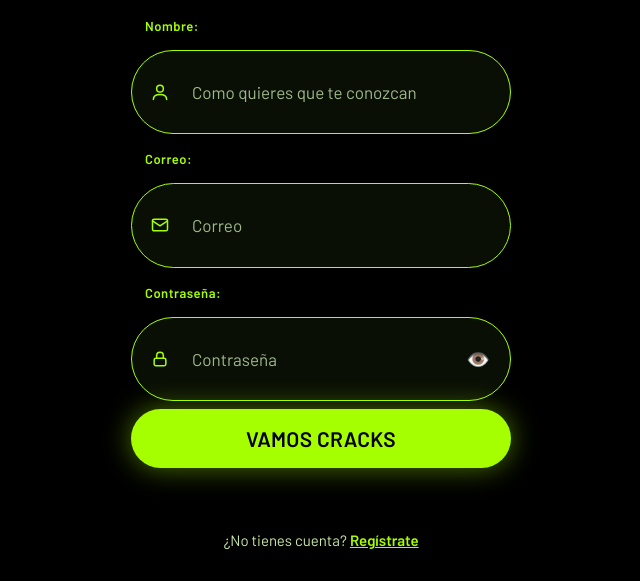
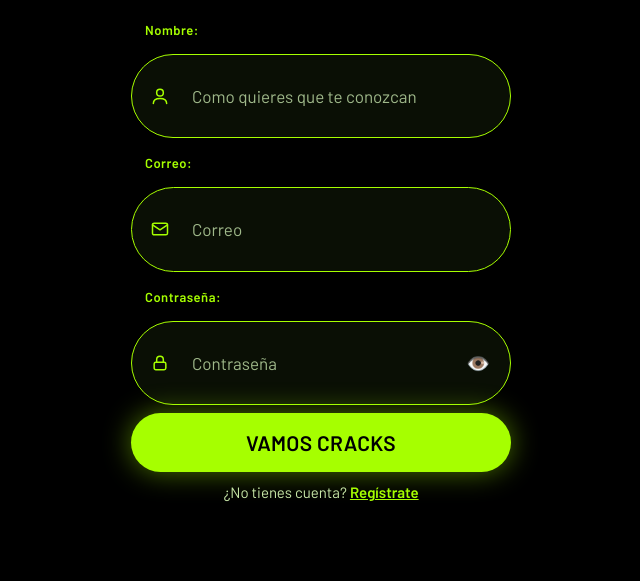
Before and after one commit to julian-crks/CRKS-LANDING, a plain HTML site: page index.html in a window 1280 px wide. Shown: the part 219-800 px from the top of the page, without its empty margins (319-959 px from the left). Drawn offline with nearby package versions, Linux system fonts and the light colour scheme.

Commit message:
Add files via upload

```diff
--- a/index.html
+++ b/index.html
@@ -116,7 +116,7 @@ header button{background:#fff3}small,.m{color:var(--mut)}img{max-width:100%;bord
 .auth-field input{flex:1;background:transparent;border:0;outline:0;color:#fff;font-size:17px;width:100%}
 .auth-field input::placeholder{color:#9fb88a}
 .auth-btn{width:100%;max-width:380px;background:#A6FF00;color:#000;border:0;border-radius:999px;padding:17px;font-size:21px;font-weight:900;letter-spacing:.3px;margin-top:8px;box-shadow:0 0 28px rgba(166,255,0,.45);cursor:pointer}
-.auth-toggle{margin:16px 0 4px;color:#c9e8a8;font-size:15px}
+.auth-toggle{margin:10px 0 2px;color:#c9e8a8;font-size:15px}
 .auth-toggle b{color:#A6FF00;cursor:pointer;text-decoration:underline}
 .auth-msg{min-height:18px;color:#ff8a8a;font-size:14px}
 </style>
@@ -152,7 +152,7 @@ async function getProducts(){try{let r=await sb.from('products').select('*').ord
 async function loadMe(){const [p,a]=await Promise.all([sb.from('profiles').select('*').eq('id',me.id).single(),sb.rpc('is_admin')]);prof=p.data;isAdmin=a.data===true}
 const go=t=>{tab=t;render()};
 async function render(){
- if(!me)return $('#app').innerHTML=`<div class="auth-screen"><img class="auth-logo" src="${LOGO_URL}" alt="CRKS"><div class="auth-club">Wellness Club</div><div class="auth-fields" id="authFields"><label class="auth-label" for="n">Nombre:</label><div class="auth-field"><svg viewBox="0 0 24 24"><circle cx="12" cy="8" r="4"/><path d="M4 21c0-4 3.5-6 8-6s8 2 8 6"/></svg><input id="n" placeholder="Como quieres que te conozcan" autocomplete="name"></div><label class="auth-label" for="e">Correo:</label><div class="auth-field"><svg viewBox="0 0 24 24"><rect x="3" y="5" width="18" height="14" rx="2"/><path d="M3 7l9 6 9-6"/></svg><input id="e" type="email" placeholder="Correo" autocomplete="email"></div><label class="auth-label" for="p">Contraseña:</label><div class="auth-field"><svg viewBox="0 0 24 24"><rect x="5" y="11" width="14" height="9" rx="2"/><path d="M8 11V8a4 4 0 0 1 8 0v3"/></svg><input id="p" type="password" placeholder="Contraseña" autocomplete="current-password"><button type="button" class="auth-eye" aria-label="Ver contraseña" onclick="togglePass()">👁️</button></div></div><button class="auth-btn" id="authBtn" onclick="authSubmit()">VAMOS CRACKS</button><p class="auth-msg" id="msg"></p><div class="auth-toggle" id="authToggle">¿No tienes cuenta? <b onclick="toggleAuthMode()">Regístrate</b></div></div>`;
+ if(!me)return $('#app').innerHTML=`<div class="auth-screen"><img class="auth-logo" src="${LOGO_URL}" alt="CRKS"><div class="auth-club">Wellness Club</div><div class="auth-fields" id="authFields"><label class="auth-label" for="n">Nombre:</label><div class="auth-field"><svg viewBox="0 0 24 24"><circle cx="12" cy="8" r="4"/><path d="M4 21c0-4 3.5-6 8-6s8 2 8 6"/></svg><input id="n" placeholder="Como quieres que te conozcan" autocomplete="name"></div><label class="auth-label" for="e">Correo:</label><div class="auth-field"><svg viewBox="0 0 24 24"><rect x="3" y="5" width="18" height="14" rx="2"/><path d="M3 7l9 6 9-6"/></svg><input id="e" type="email" placeholder="Correo" autocomplete="email"></div><label class="auth-label" for="p">Contraseña:</label><div class="auth-field"><svg viewBox="0 0 24 24"><rect x="5" y="11" width="14" height="9" rx="2"/><path d="M8 11V8a4 4 0 0 1 8 0v3"/></svg><input id="p" type="password" placeholder="Contraseña" autocomplete="current-password"><button type="button" class="auth-eye" aria-label="Ver contraseña" onclick="togglePass()">👁️</button></div></div><button class="auth-btn" id="authBtn" onclick="authSubmit()">VAMOS CRACKS</button><div class="auth-toggle" id="authToggle">¿No tienes cuenta? <b onclick="toggleAuthMode()">Regístrate</b></div><p class="auth-msg" id="msg"></p></div>`;
  const nav=[['home','Inicio'],['feed','Entrenos'],['chats','Chats 🚀'],['rank','Ranking'],['meet','Encuentros'],['retos','Retos'],['eventos','Eventos'],['tienda','Merch ⚡'],['perfil','Perfil']];if(isAdmin)nav.push(['admin','Admin']);
  const lastChat=JSON.parse(localStorage.getItem('crks_last_chat')||'null'); const notif=(lastChat&&Date.now()-lastChat.time<3600000)?`<div style="background:#A6FF00;color:#000;padding:10px 16px;font-weight:700;text-align:center">🚀 ÚLTIMO AVISO: ${esc(lastChat.name)}: ${esc(lastChat.text)} · <span style="text-decoration:underline;cursor:pointer" onclick="go('chats')">Ver chats</span></div>`:'';
  $('#app').innerHTML=notif+`<header><span style="font-weight:900;color:#fff">CRKS<span style="color:#A6FF00">⚡</span></span><b style="display:none">CRKS</b><span>🔥 ${prof?.streak||0} · ${esc(prof?.name)}</span><button onclick="sb.auth.signOut()">Salir</button></header><nav>${nav.map(([k,l])=>`<a class="${k==tab?'on':''}" onclick="go('${k}')">${l}</a>`).join('')}</nav><main id=v>Cargando…</main>`;
```
